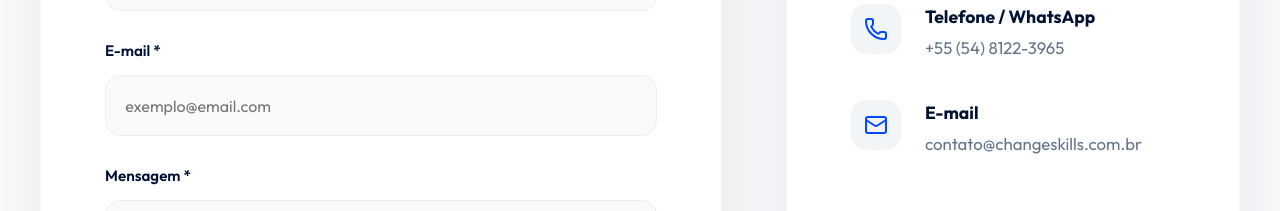
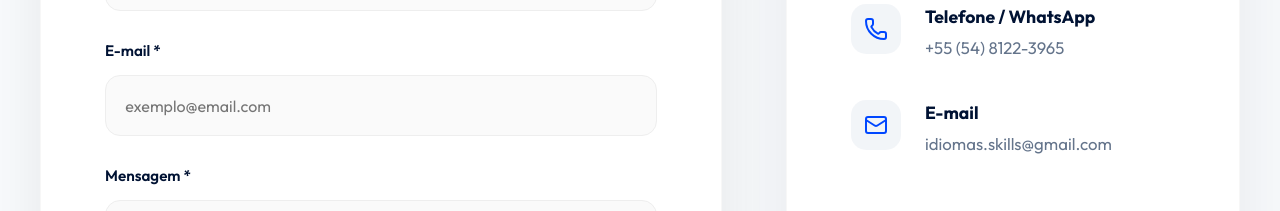
Before and after one commit to LucasPivovar/ChangeSkills, a Vue app: page /contato in a window 1280 px wide. Shown: the part 883-1094 px from the top of the page. Built offline with nearby package versions, Linux system fonts and the light colour scheme.

Commit message:
Update contact email to idiomas.skills@gmail.com

```diff
--- a/src/components/FloatingContactButton.vue
+++ b/src/components/FloatingContactButton.vue
@@ -35,7 +35,7 @@ onUnmounted(() => {
     <div class="contact-options" :class="{ 'active': isOpen }">
       <!-- Email Option (higher up) -->
       <a
-        href="mailto:contato@changeskills.com.br"
+        href="mailto:idiomas.skills@gmail.com"
         class="contact-option-btn mail-btn"
         :class="{ 'visible': isOpen }"
         aria-label="Enviar E-mail"
--- a/src/views/Contato.vue
+++ b/src/views/Contato.vue
@@ -123,7 +123,7 @@ onMounted(() => {
               <div class="info-icon"><Mail class="channel-icon" /></div>
               <div class="info-text">
                 <h4>{{ t('channelEmail', 'contact') }}</h4>
-                <p>contato@changeskills.com.br</p>
+                <p>idiomas.skills@gmail.com</p>
               </div>
             </div>
 
```
